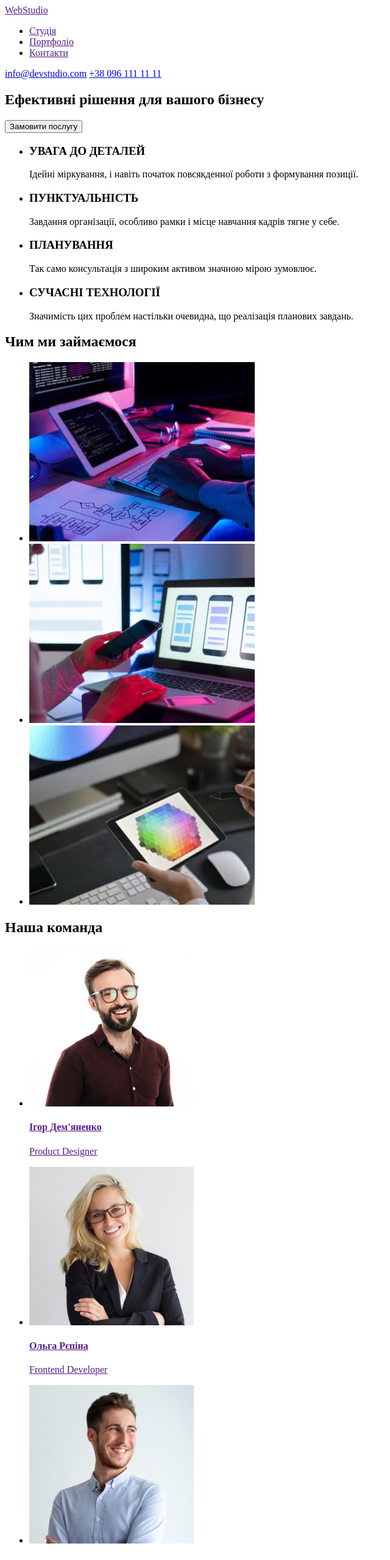
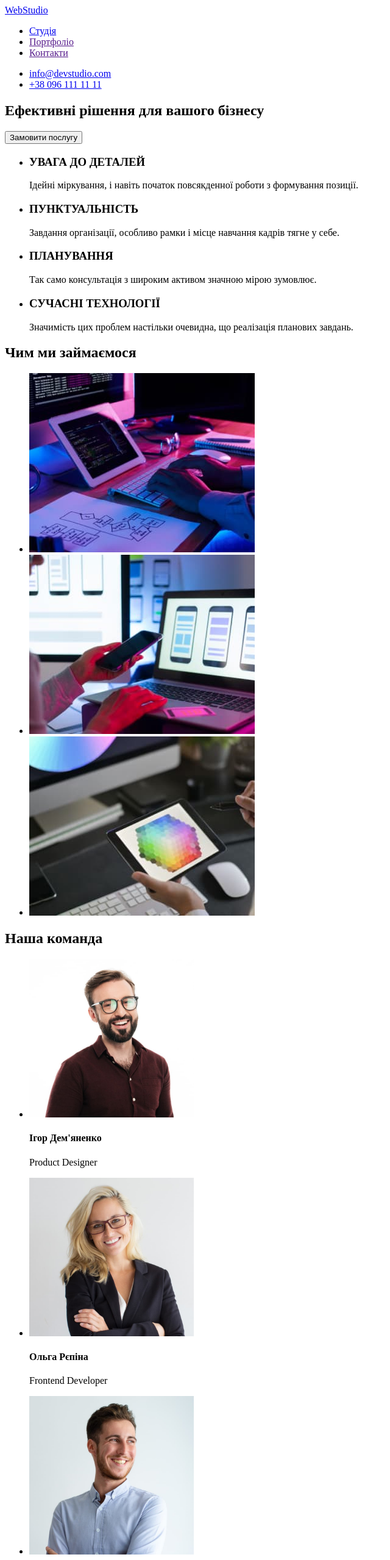
Before and after one commit to OlhaIlienko/goit-markup-hw-01, a plain HTML site: page index.html in a window 1280 px wide. Shown: the top 2559 px of the page at 61% size, without its empty margins (0-640 px from the left). Drawn offline with Linux system fonts and the light colour scheme.

Commit message:
changed according to the mentor's comments

```diff
--- a/index.html
+++ b/index.html
@@ -8,16 +8,18 @@
 </head>
 <body>
     <header>
-        <a href="">WebStudio</a>
         <nav>
+            <a href="./index.html">WebStudio</a>
             <ul>
-                <li><a href="">Студія</a></li>
+                <li><a href="./index.html">Студія</a></li>
                 <li><a href="">Портфоліо</a></li>
                 <li><a href="">Контакти</a></li>
             </ul>
         </nav>
-        <a href="mailto:info@devstudio.com">info@devstudio.com</a>
-        <a href="tel:+380961111111">+38 096 111 11 11</a>
+        <ul>
+            <li><a href="mailto:info@devstudio.com">info@devstudio.com</a></li>
+            <li><a href="tel:+380961111111">+38 096 111 11 11</a></li>
+        </ul>
     </header>
     <main>
         <section>
@@ -25,7 +27,6 @@
             <button type="button">Замовити послугу</button>
         </section>
         <section>
-            <div>
             <ul>
                 <li>
                     <h3>УВАГА ДО ДЕТАЛЕЙ</h3>
@@ -44,57 +45,46 @@
                     <p>Значимість цих проблем настільки очевидна, що реалізація планових завдань.</p>
                 </li>
             </ul>
-            </div>
-            <div>
+        </section>
+        <section>
             <h2>Чим ми займаємося</h2>
             <ul>
-                    <li><a href=""><img src="./images/box1.jpg" alt="box1" width="370"></a></li>
-                    <li><a href=""><img src="./images/box2.jpg" alt="box2" width="370"></a></li>
-                    <li><a href=""><img src="./images/box3.jpg" alt="box3" width="370"></a></li>
+                <li><a href=""><img src="./images/box1.jpg" alt="блок1" width="370"></a></li>
+                <li><a href=""><img src="./images/box2.jpg" alt="блок2" width="370"></a></li>
+                <li><a href=""><img src="./images/box3.jpg" alt="блок3" width="370"></a></li>
             </ul>
-            </div>
         </section>
         <section>
             <h2>Наша команда</h2>
-            <div>
                 <ul>
                     <li>
-                        <a href="">
-                            <img src="./images/product-designer.jpg" alt="product-designer" width="270">
+                        <img src="./images/product-designer.jpg" alt="Ігор Дем'яненко" width="270">
                         <h4>Ігор Дем'яненко</h4>
                         <p>Product Designer</p>
-                        </a>
                     </li>
                     <li>
-                        <a href="">
-                            <img src="./images/frontend-developer.jpg" alt="frontend-developer" width="270">
+                        <img src="./images/frontend-developer.jpg" alt="Ольга Рєпіна" width="270">
                         <h4>Ольга Рєпіна</h4>
                         <p>Frontend Developer</p>
-                        </a>
                     </li>
                     <li>
-                        <a href="">
-                            <img src="./images/marketing.jpg" alt="marketing" width="270">
+                        <img src="./images/marketing.jpg" alt="Микола Тарасов" width="270">
                         <h4>Микола Тарасов</h4>
                         <p>Marketing</p>
-                        </a>
                     </li>
                     <li>
-                        <a href="">
-                            <img src="./images/ui-designer.jpg" alt="ui-designer" width="270">
+                        <img src="./images/ui-designer.jpg" alt="Михайло Єрмаков" width="270">
                         <h4>Михайло Єрмаков</h4>
                         <p>UI Designer</p>
-                        </a>
                     </li>
                 </ul>
-            </div>
         </section>
     </main>
     <footer>
-        <a href="">WebStudio</a>
+        <a href="./index.html">WebStudio</a>
         <address>
             <ul>
-                <li><a href="https://goo.gl/maps/jEyTyZV9MVDJUVoX8">м. Київ, пр-т Лесі Українки, 26</a></li>
+                <li><a href="https://goo.gl/maps/jEyTyZV9MVDJUVoX8" target="_blank">м. Київ, пр-т Лесі Українки, 26</a></li>
                 <li><a href="mailto:info@devstudio.com">info@devstudio.com</a></li>
                 <li><a href="tel:+380961111111">+38 096 111 11 11</a></li>
             </ul>
```
Lines whose indentation alone changed are shown as unchanged.
